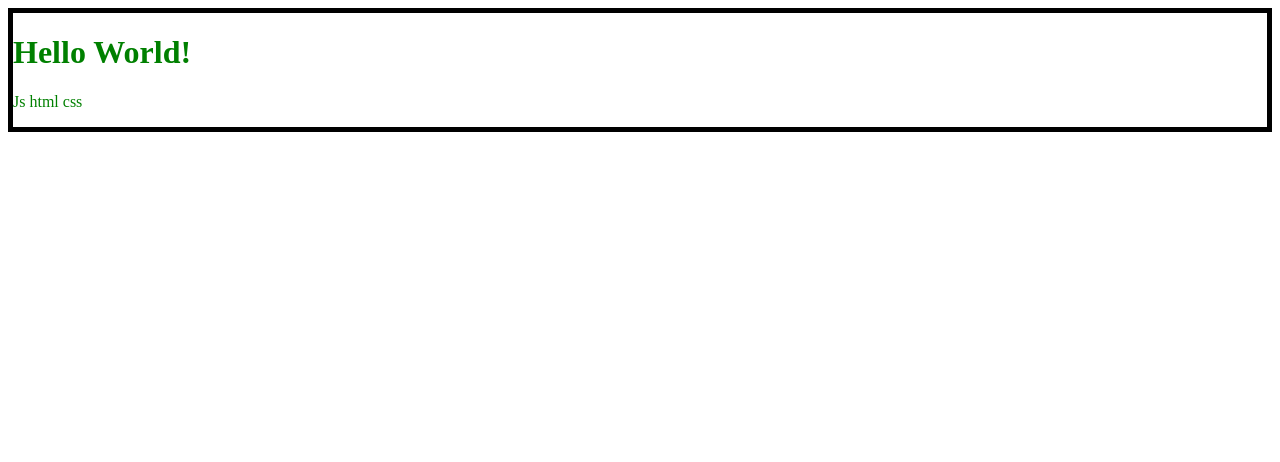
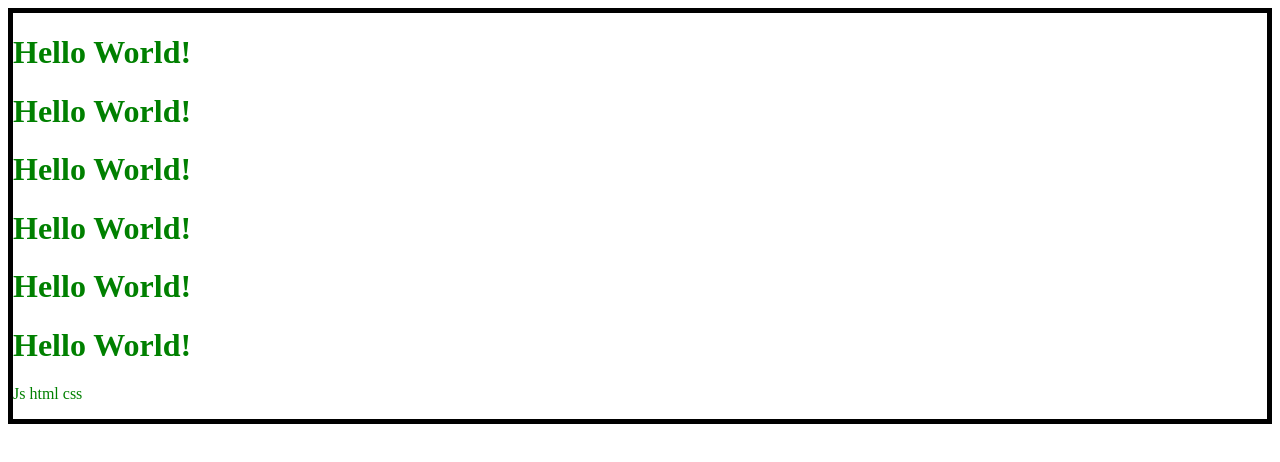
Before and after one commit to talgatulymuhammedamin333-ai/examplee, a plain HTML site: page Week 9 day 2/index.html in a window 1280 px wide. Drawn offline with Linux system fonts and the light colour scheme.

Commit message:
h1 added

```diff
--- a/Week 9 day 2/index.html
+++ b/Week 9 day 2/index.html
@@ -9,6 +9,11 @@
 <body>
     <div class="nigger">
     <h1>Hello World!</h1>
+        <h1>Hello World!</h1>
+            <h1>Hello World!</h1>
+                <h1>Hello World!</h1>
+                    <h1>Hello World!</h1>
+                        <h1>Hello World!</h1>
     <p>Js html css</p>
     </div>
 </body>
```
